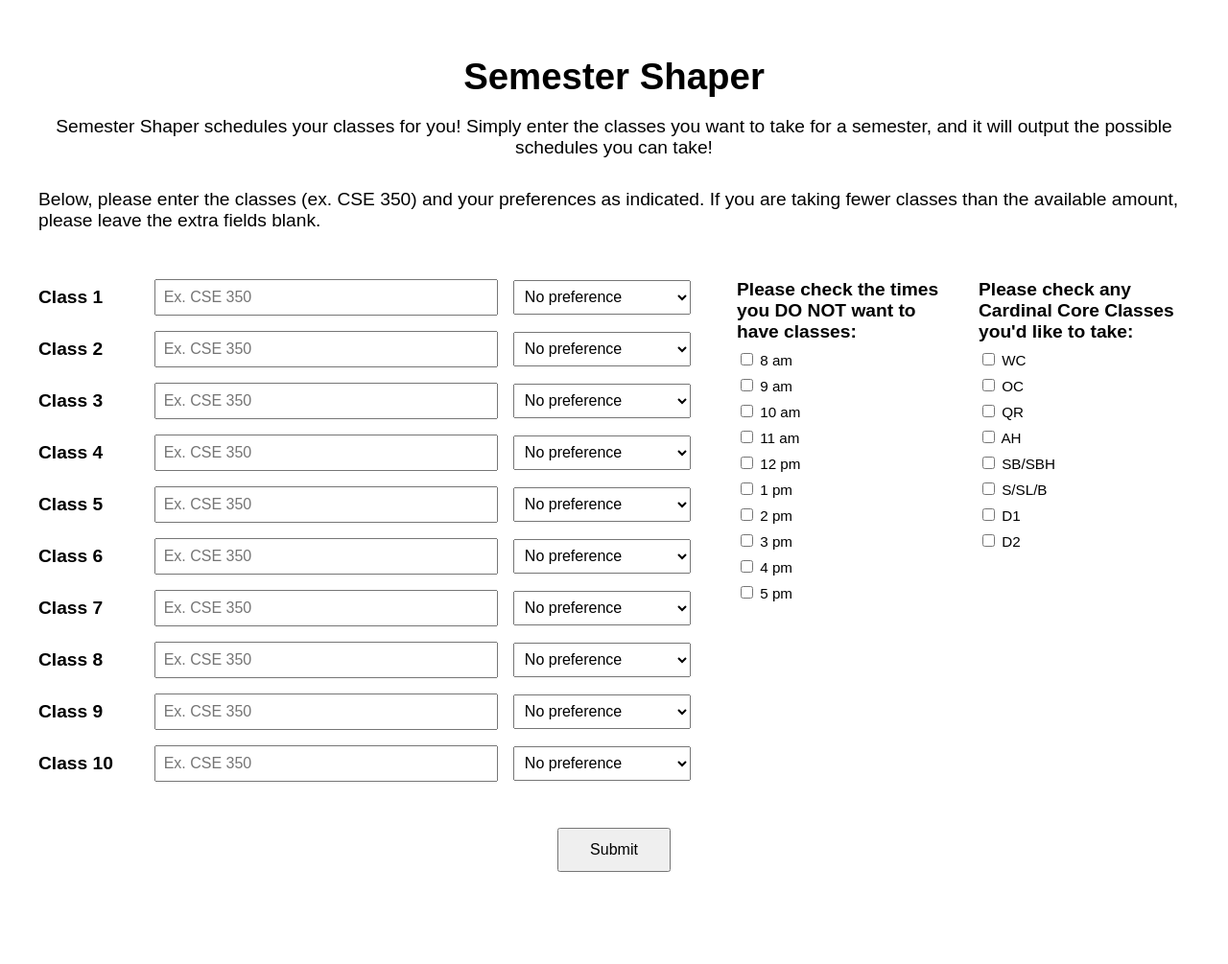
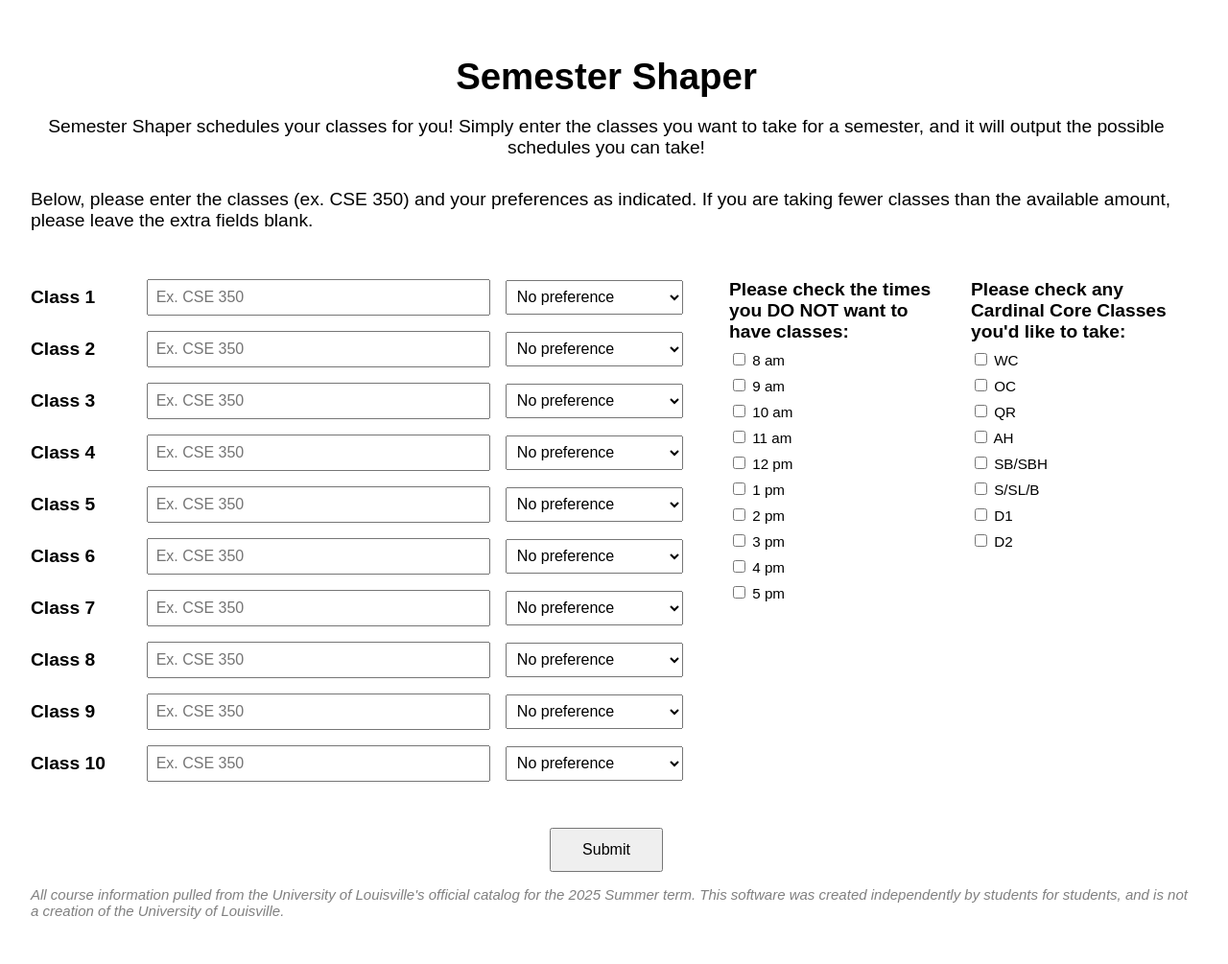
Before and after one commit to lproge01/CSE350, a Flask app: page / in a window 1280 px wide. Shown: the whole page at 96% size. Before the commit the page ends 909 px from the top, so only its background shows below. Run offline with Flask 3, Linux system fonts and the light colour scheme.

Commit message:
Update index.html
Added ownership clause

```diff
--- a/templates/index.html
+++ b/templates/index.html
@@ -281,6 +281,7 @@
         </button>
     </div>
   </div>
+  <p style="font-size: 15px; color: grey"><i>All course information pulled from the University of Louisville's official catalog for the 2025 Summer term. This software was created independently by students for students, and is not a creation of the University of Louisville.</i></p>
   </form>
 </body>
 </html>
```
